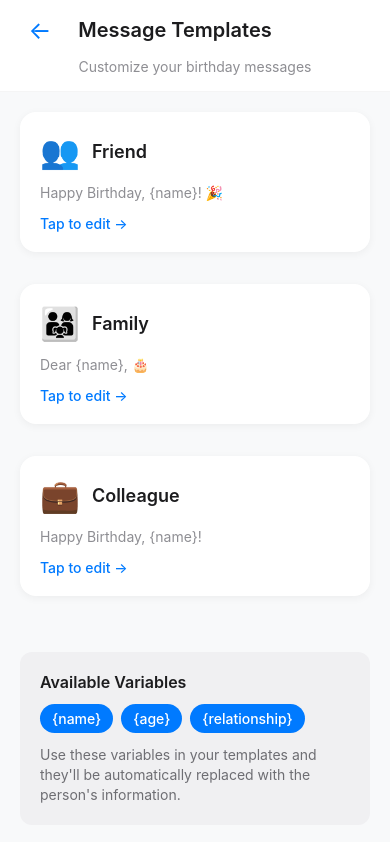
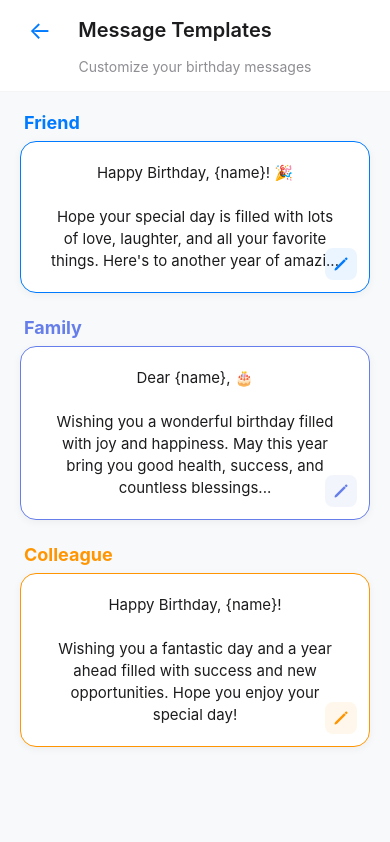
Before and after one commit to anyssakayla/birthday, a React Native app: screen /Templates in a window 390 px wide. Shown: the top 842 px of the page. Built offline with nearby package versions, Linux system fonts and the light colour scheme; what @react-native-community/netinfo would draw is missing.

Commit message:
template edit improve

```diff
--- a/src/screens/TemplatesScreen.tsx
+++ b/src/screens/TemplatesScreen.tsx
@@ -14,7 +14,7 @@ import {
 } from 'react-native';
 import { useNavigation } from '@react-navigation/native';
 import { StackNavigationProp } from '@react-navigation/stack';
-import { LinearGradient } from 'expo-linear-gradient';
+import { Ionicons } from '@expo/vector-icons';
 
 import { RootStackParamList } from '@/navigation/AppNavigator';
 import { useTemplateStore, MessageTemplate } from '@/stores/templateStore';
@@ -59,23 +59,28 @@ export default function TemplatesScreen() {
   };
 
   const renderTemplateCard = (template: MessageTemplate) => {
-    const preview = template.message.split('\n').slice(0, 2).join('\n');
-    const truncatedPreview = preview.length > 80 ? preview.substring(0, 80) + '...' : preview;
+    const preview = template.message.split('\n').slice(0, 4).join('\n');
+    const truncatedPreview = preview.length > 150 ? preview.substring(0, 150) + '...' : preview;
 
     return (
+      <View key={template.id} style={styles.templateSection}>
+        <Text style={[styles.templateTitle, { color: template.color }]}>
+          {template.title}
+        </Text>
         <TouchableOpacity
-        key={template.id}
-        style={styles.templateCard}
+          style={[styles.templateCard, { borderColor: template.color }]}
           onPress={() => handleEditTemplate(template)}
           activeOpacity={0.7}
         >
-        <View style={styles.cardHeader}>
-          <Text style={styles.templateIcon}>{template.icon}</Text>
-          <Text style={styles.templateTitle}>{template.title}</Text>
+          <Text style={styles.templatePreview}>{truncatedPreview}</Text>
+          <TouchableOpacity
+            style={[styles.editButton, { backgroundColor: template.color + '15' }]}
+            onPress={() => handleEditTemplate(template)}
+          >
+            <Ionicons name="pencil" size={16} color={template.color} />
+          </TouchableOpacity>
+        </TouchableOpacity>
       </View>
-        <Text style={styles.templatePreview}>{truncatedPreview}</Text>
-        <Text style={styles.editHint}>Tap to edit →</Text>
-      </TouchableOpacity>
     );
   };
 
@@ -103,24 +108,6 @@ export default function TemplatesScreen() {
           {templates.map(renderTemplateCard)}
         </View>
 
-        <View style={styles.infoSection}>
-          <Text style={styles.infoTitle}>Available Variables</Text>
-          <View style={styles.variablesList}>
-            <View style={styles.variableChip}>
-              <Text style={styles.variableText}>{'{name}'}</Text>
-            </View>
-            <View style={styles.variableChip}>
-              <Text style={styles.variableText}>{'{age}'}</Text>
-            </View>
-            <View style={styles.variableChip}>
-              <Text style={styles.variableText}>{'{relationship}'}</Text>
-            </View>
-          </View>
-          <Text style={styles.infoText}>
-            Use these variables in your templates and they'll be automatically replaced with the person's information.
-          </Text>
-        </View>
-
         <View style={{ height: 40 }} />
       </ScrollView>
 
@@ -136,7 +123,11 @@ export default function TemplatesScreen() {
           behavior={Platform.OS === 'ios' ? 'padding' : 'height'}
         >
           <SafeAreaView style={styles.modalHeader}>
-            <TouchableOpacity onPress={handleCancelEdit}>
+            <View style={styles.modalHeaderContent}>
+              <TouchableOpacity
+                style={styles.modalCancelButton}
+                onPress={handleCancelEdit}
+              >
                 <Text style={styles.modalCancel}>Cancel</Text>
               </TouchableOpacity>
 
@@ -144,9 +135,13 @@ export default function TemplatesScreen() {
                 Edit {editingTemplate?.title} Template
               </Text>
 
-            <TouchableOpacity onPress={handleSaveTemplate}>
+              <TouchableOpacity
+                style={[styles.modalSaveButton, { backgroundColor: editingTemplate?.color || '#007aff' }]}
+                onPress={handleSaveTemplate}
+              >
                 <Text style={styles.modalSave}>Save</Text>
               </TouchableOpacity>
+            </View>
           </SafeAreaView>
 
           <ScrollView style={styles.modalContent} keyboardShouldPersistTaps="handled">
@@ -172,6 +167,9 @@ export default function TemplatesScreen() {
                   <Text style={styles.variableText}>{'{relationship}'}</Text>
                 </TouchableOpacity>
               </View>
+              <Text style={styles.variableInfoText}>
+                Use these variables in your templates and they'll be automatically replaced with the person's information.
+              </Text>
             </View>
 
             <View style={styles.editorSection}>
@@ -260,55 +258,45 @@ const styles = StyleSheet.create({
   },
   templatesContainer: {
     padding: 20,
-    gap: 16,
+  },
+  templateSection: {
+    marginBottom: 24,
+  },
+  templateTitle: {
+    fontSize: 18,
+    fontWeight: '700',
+    marginBottom: 8,
+    marginLeft: 4,
   },
   templateCard: {
     backgroundColor: '#ffffff',
     borderRadius: 16,
     padding: 20,
-    marginBottom: 16,
     shadowColor: '#000',
     shadowOffset: { width: 0, height: 2 },
     shadowOpacity: 0.05,
     shadowRadius: 8,
     elevation: 3,
-  },
-  cardHeader: {
-    flexDirection: 'row',
-    alignItems: 'center',
-    marginBottom: 12,
-    gap: 12,
-  },
-  templateIcon: {
-    fontSize: 32,
-  },
-  templateTitle: {
-    fontSize: 18,
-    fontWeight: '600',
-    color: '#1c1c1e',
+    position: 'relative',
+    minHeight: 120,
+    borderWidth: 1.5,
   },
   templatePreview: {
-    fontSize: 14,
-    color: '#8e8e93',
-    lineHeight: 20,
-    marginBottom: 12,
+    fontSize: 15,
+    color: '#1c1c1e',
+    lineHeight: 22,
+    textAlign: 'center',
+    paddingHorizontal: 10,
   },
-  editHint: {
-    fontSize: 14,
-    color: '#007aff',
-    fontWeight: '500',
-  },
-  infoSection: {
-    margin: 20,
-    padding: 20,
-    backgroundColor: '#f0f0f2',
-    borderRadius: 12,
-  },
-  infoTitle: {
-    fontSize: 16,
-    fontWeight: '600',
-    color: '#1c1c1e',
-    marginBottom: 12,
+  editButton: {
+    position: 'absolute',
+    bottom: 12,
+    right: 12,
+    width: 32,
+    height: 32,
+    borderRadius: 8,
+    alignItems: 'center',
+    justifyContent: 'center',
   },
   variablesList: {
     flexDirection: 'row',
@@ -327,11 +315,6 @@ const styles = StyleSheet.create({
     color: '#ffffff',
     fontWeight: '500',
   },
-  infoText: {
-    fontSize: 14,
-    color: '#6e6e73',
-    lineHeight: 20,
-  },
   modalContainer: {
     flex: 1,
     backgroundColor: '#f8f9fa',
@@ -340,15 +323,22 @@ const styles = StyleSheet.create({
     backgroundColor: '#ffffff',
     borderBottomWidth: 1,
     borderBottomColor: 'rgba(0,0,0,0.1)',
+    paddingBottom: 16,
+  },
+  modalHeaderContent: {
     flexDirection: 'row',
     justifyContent: 'space-between',
     alignItems: 'center',
-    paddingHorizontal: 20,
-    paddingVertical: 16,
+    paddingHorizontal: 16,
+    paddingTop: 12,
+  },
+  modalCancelButton: {
+    padding: 8,
+    minWidth: 60,
   },
   modalCancel: {
     fontSize: 17,
-    color: '#007aff',
+    color: '#8e8e93',
   },
   modalTitle: {
     fontSize: 17,
@@ -356,12 +346,19 @@ const styles = StyleSheet.create({
     color: '#1c1c1e',
     flex: 1,
     textAlign: 'center',
-    marginHorizontal: 20,
+    marginHorizontal: 16,
+  },
+  modalSaveButton: {
+    paddingHorizontal: 16,
+    paddingVertical: 6,
+    borderRadius: 14,
+    minWidth: 50,
+    alignItems: 'center',
   },
   modalSave: {
-    fontSize: 17,
+    fontSize: 15,
     fontWeight: '600',
-    color: '#007aff',
+    color: '#ffffff',
   },
   modalContent: {
     flex: 1,
@@ -377,6 +374,12 @@ const styles = StyleSheet.create({
     marginBottom: 12,
     textTransform: 'uppercase',
     letterSpacing: 0.5,
+  },
+  variableInfoText: {
+    fontSize: 13,
+    color: '#6e6e73',
+    lineHeight: 18,
+    marginTop: 4,
   },
   editorSection: {
     marginBottom: 20,
--- a/src/stores/templateStore.ts
+++ b/src/stores/templateStore.ts
@@ -7,6 +7,7 @@ export interface MessageTemplate {
   title: string;
   icon: string;
   message: string;
+  color: string;
 }
 
 interface TemplateStore {
@@ -22,6 +23,7 @@ const defaultTemplates: MessageTemplate[] = [
     category: 'friend',
     title: 'Friend',
     icon: '👥',
+    color: '#007AFF',
     message: `Happy Birthday, {name}! 🎉
 
 Hope your special day is filled with lots of love, laughter, and all your favorite things. Here's to another year of amazing memories together!
@@ -33,6 +35,7 @@ Cheers to you! 🥳`,
     category: 'family',
     title: 'Family',
     icon: '👨‍👩‍👧',
+    color: '#667EEA',
     message: `Dear {name}, 🎂
 
 Wishing you a wonderful birthday filled with joy and happiness. May this year bring you good health, success, and countless blessings.
@@ -44,6 +47,7 @@ With love from your family ❤️`,
     category: 'colleague',
     title: 'Colleague',
     icon: '💼',
+    color: '#FF9500',
     message: `Happy Birthday, {name}!
 
 Wishing you a fantastic day and a year ahead filled with success and new opportunities. Hope you enjoy your special day!
```
Also changed, not shown: package.json (+12 -11 lines), 1 other file (tests, documents, lock files or other folders). Lines whose indentation alone changed are shown as unchanged.
